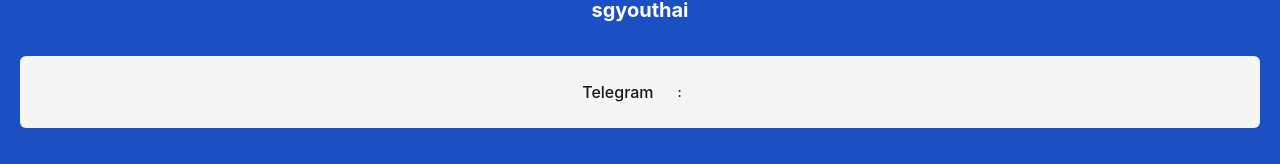
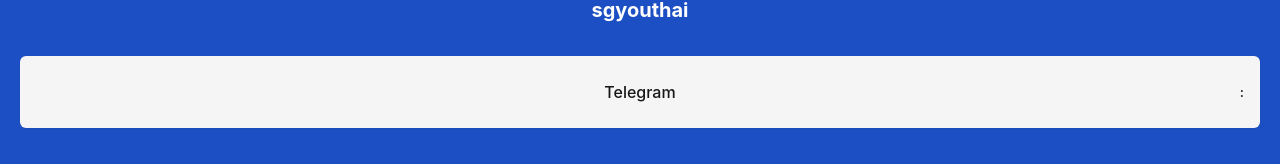
Before and after one commit to Ray27th/sgyouthai-website, a React (Vite) app: page /linkinbio in a window 1280 px wide. Shown: the part 192-356 px from the top of the page. Built offline with nearby package versions, Linux system fonts and the light colour scheme.

Commit message:
Update LinkInBio.tsx

```diff
--- a/src/pages/LinkInBio.tsx
+++ b/src/pages/LinkInBio.tsx
@@ -69,6 +69,7 @@ export default function LinkInBio() {
                   {e.name}
                   <Button
                     variant="ghost"
+                    className="absolute right-0"
                     onClick={(e) => {
                       e.preventDefault();
                       e.stopPropagation();
```
